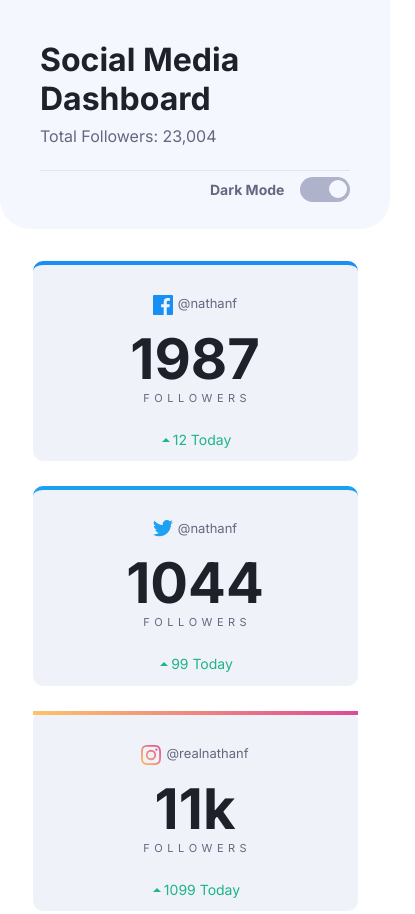
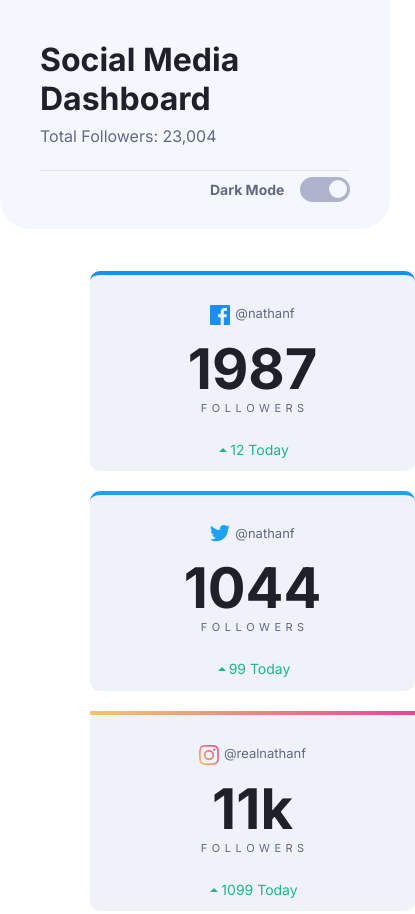
Before and after one commit to danielashjari/dark-light-mode-toggle, a website: page index.html in a window 390 px wide. Shown: the top 914 px of the page, 415 px wide, since content can reach past the window. Drawn offline with Linux system fonts and the light colour scheme.

Commit message:
cards tablet design step1

```diff
--- a/app/scss/components/cards.scss
+++ b/app/scss/components/cards.scss
@@ -3,9 +3,13 @@
 .dashboard {
     @include flex_box($justify:center, $align: stretch);
 
-    @include breakpoint-down (small) {
+    @include breakpoint-down (small) { //mobile design
         flex-direction: column;
         align-items: center;
+    }
+
+    @include breakpoint-down(medium){ //tablet design
+        flex-wrap: wrap;
     }
 
     .dash-card {
@@ -21,9 +25,14 @@
             background-color: var(--card-hover);
         }
 
-        @include breakpoint-down (small) {
+        @include breakpoint-down (small) { //mobile design
             margin: 0 0 rem(25) 0;
             width: rem(325)
+        }
+
+        @include breakpoint-down(medium){ //tablet design
+            margin: rem(10);
+            justify-content:space-evenly ;
         }
 
         .head-with-img {
@@ -80,6 +89,10 @@
     .facebook{
         border-color:  var(--Facebook);
         margin-left: 0;
+
+        @include breakpoint-down(medium){ //tablet design step 1
+            margin-left: rem(10);
+        }
     }
     .twitter{
         border-color:  var(--Twitter);
```
Also changed, not shown: dist/style.css, 1 other file.
